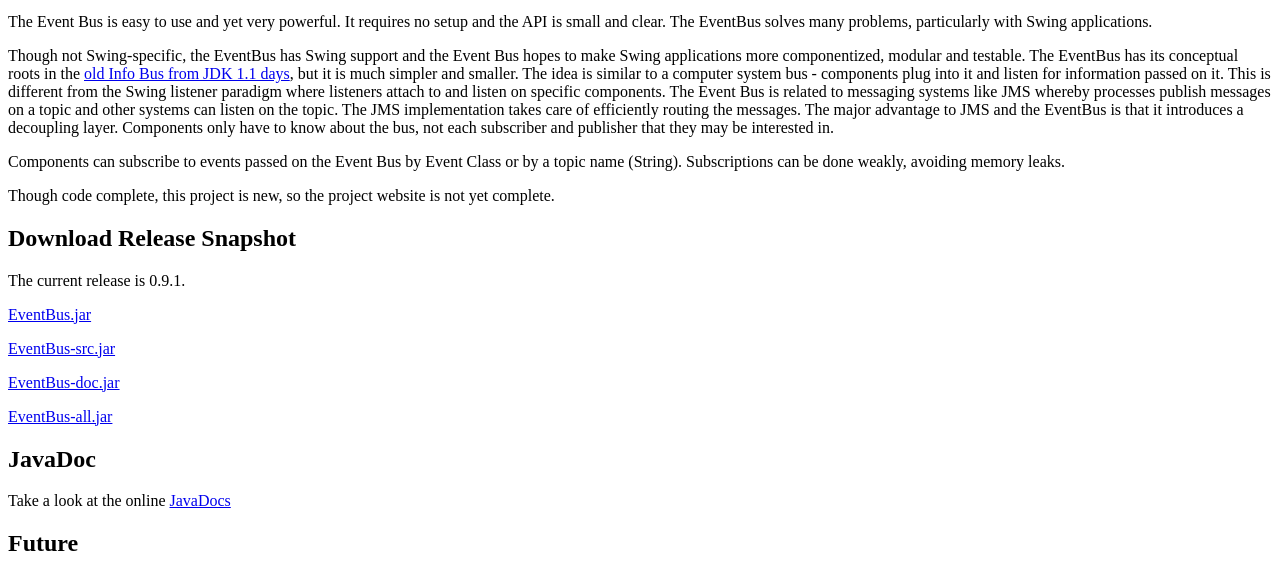
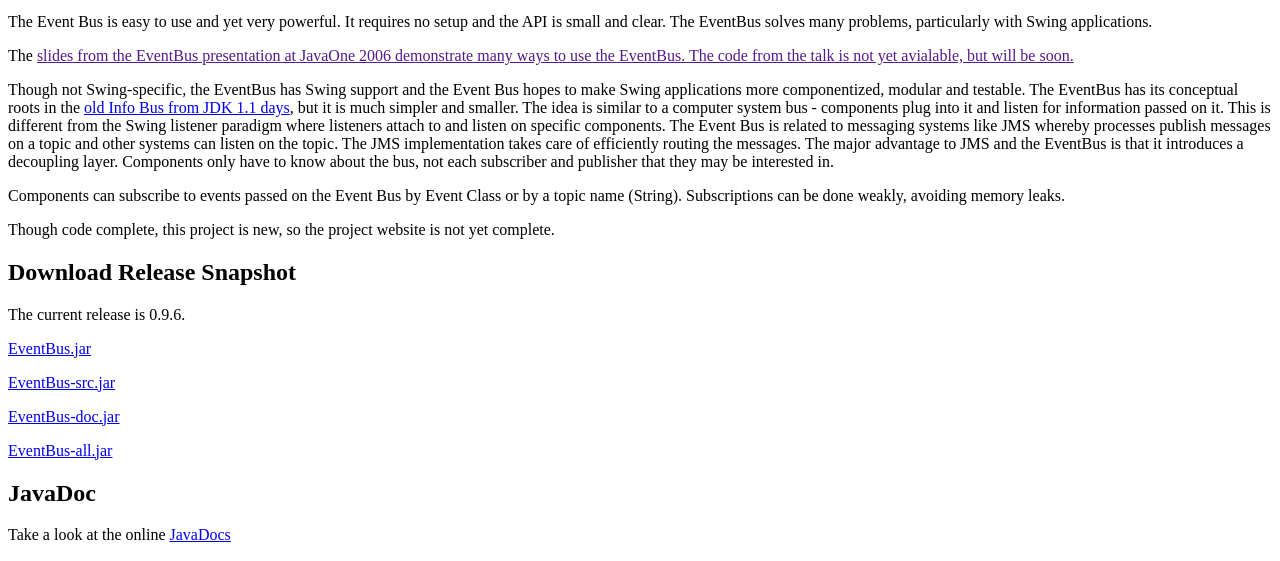
Before and after one commit to wumpz/eventbus, a plain HTML site: page www/index.html in a window 1280 px wide. Shown: the part 215-776 px from the top of the page. Drawn offline with Linux system fonts and the light colour scheme.

Commit message:
Added presentation slides for BoF-0381:"Hop on Board the Swinging EventBus" at JavaOne 2006.

```diff
--- a/www/index.html
+++ b/www/index.html
@@ -30,6 +30,7 @@
           <p>The Event Bus is easy to use and yet very powerful. It requires no
             setup and the API is small and clear. The EventBus solves many problems,
             particularly with Swing applications.
+          <p>The <a href="">slides from the EventBus presentation at JavaOne 2006 demonstrate many ways to use the EventBus.  The code from the talk is not yet avialable, but will be soon.</a>
           <p>Though not Swing-specific, the EventBus has Swing support and the
             Event Bus hopes to make Swing applications more componentized, modular
             and testable. The EventBus has its conceptual roots in the <a href="http://java.sun.com/products/archive/javabeans/infobus/downloads.html">old
@@ -50,7 +51,7 @@
           <p>Though code complete, this project is new, so the project website
             is not yet complete.
           <h2>Download Release Snapshot</h2>
-          <p>The current release is 0.9.1.
+          <p>The current release is 0.9.6.
           <p><a href="EventBus.jar">EventBus.jar</a>
           <p><a href="EventBus-src.jar">EventBus-src.jar</a>
           <p><a href="EventBus-doc.jar">EventBus-doc.jar</a>
```
Also changed, not shown: 1 other file.
